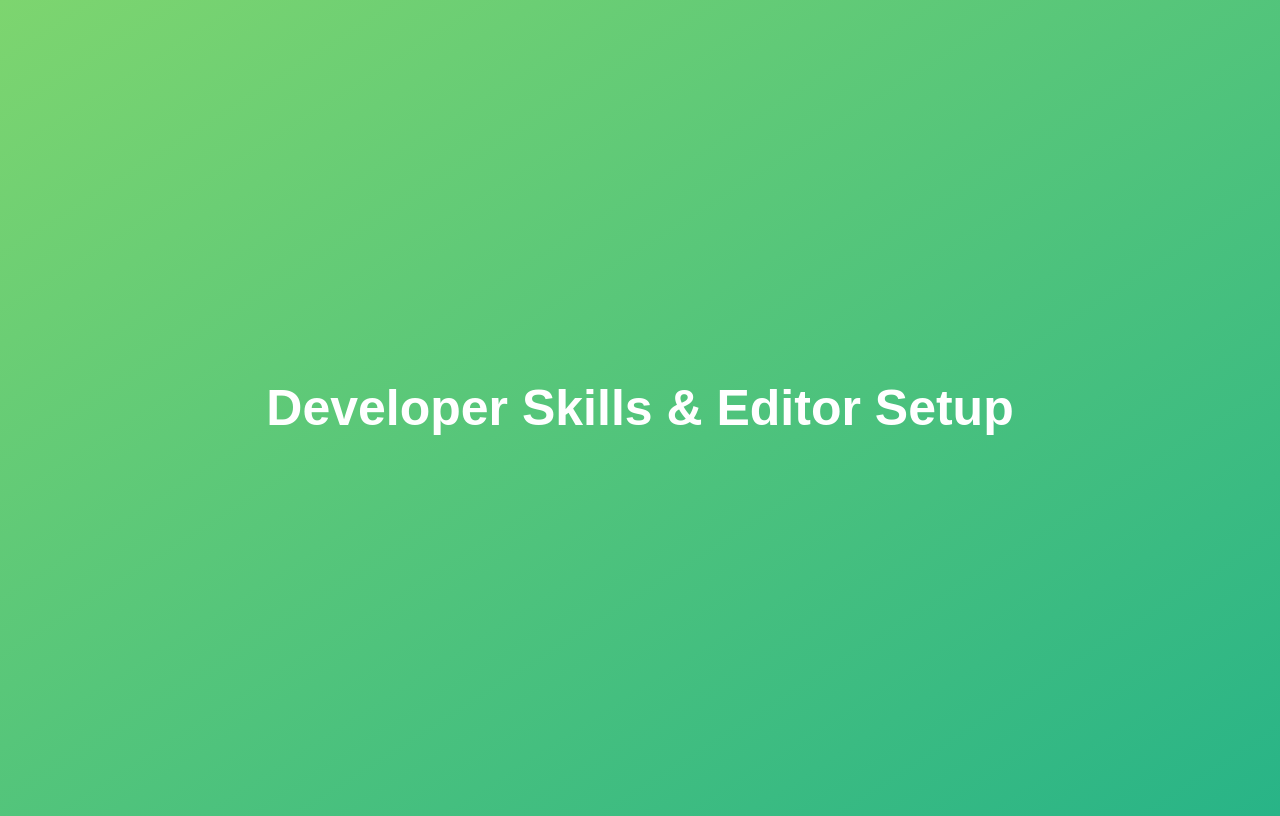
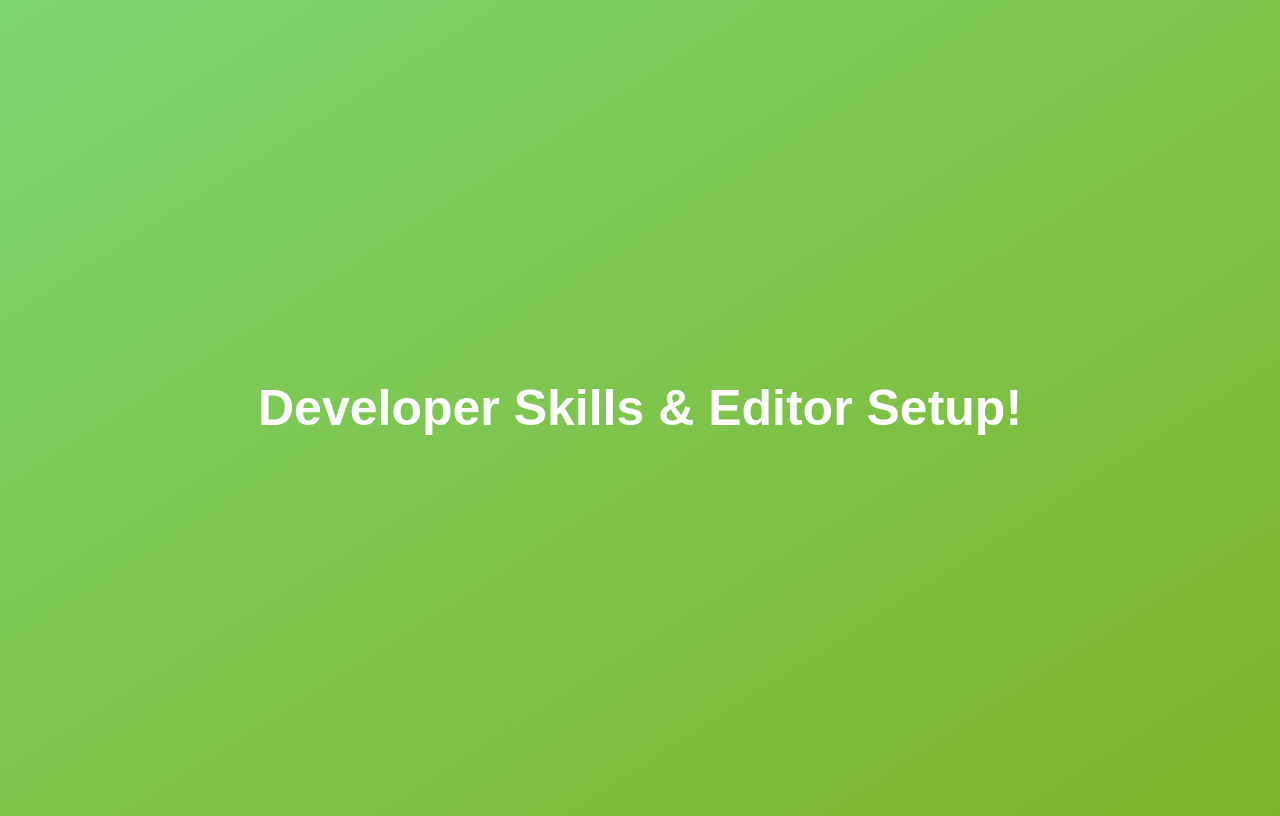
Before and after one commit to tomasjurkovic/javascript-full-course, a plain HTML site: page starter-03/index.html in a window 1280 px wide. Drawn offline with Linux system fonts and the light colour scheme.

Commit message:
small changes in dev. setup

```diff
--- a/starter-03/index.html
+++ b/starter-03/index.html
@@ -4,13 +4,13 @@
 		<meta charset="UTF-8" />
 		<meta name="viewport" content="width=device-width, initial-scale=1.0" />
 		<meta http-equiv="X-UA-Compatible" content="ie=edge" />
-    <title>Developer Skills & Editor Setup</title>
+		<title>Developer Skills & Editor Setup!</title>
 		<style>
 			body {
 				height: 100vh;
 				display: flex;
 				align-items: center;
-        background: linear-gradient(to top left, #28b487, #7dd56f);
+				background: linear-gradient(to top left, #7eb428, #7dd56f);
 			}
 			h1 {
 				font-family: sans-serif;
@@ -24,7 +24,7 @@
 		</style>
 	</head>
 	<body>
-    <h1>Developer Skills & Editor Setup</h1>
+		<h1>Developer Skills & Editor Setup!</h1>
 		<script src="script.js"></script>
 	</body>
 </html>
--- a/starter-03/script.js
+++ b/starter-03/script.js
@@ -8,4 +8,6 @@ if (x === 23) {
 }
 const calcAge = birthyear => 2023 - birthyear;
 
-console.log();
+console.log(calcAge(1980));
+
+// TODO: BUG:
```
Lines whose indentation alone changed are shown as unchanged.
